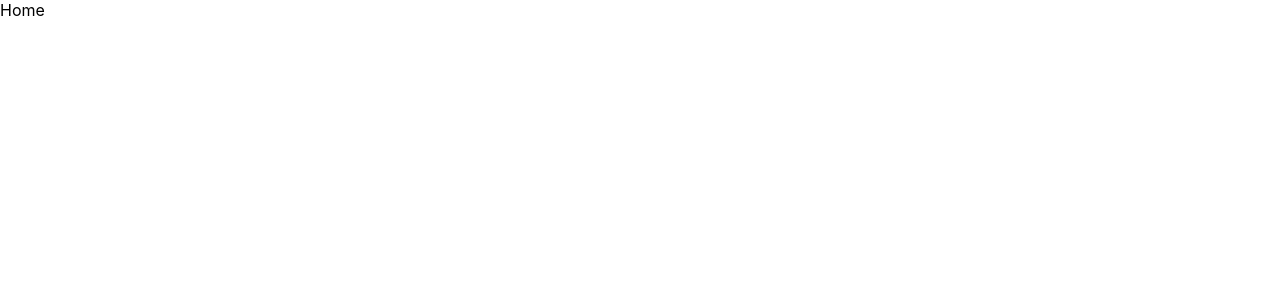
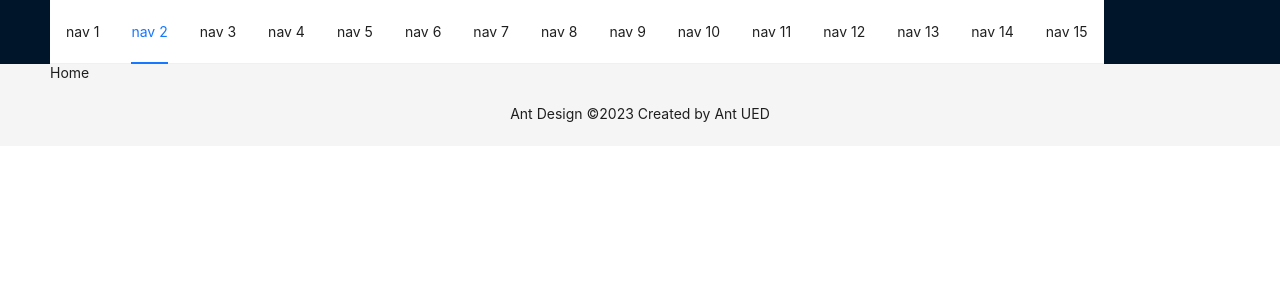
Before and after one commit to fengbanjiazhu/GraphQL-learn, a React (Create React App) app in the folder frontend/: page / in a window 1280 px wide. Shown: the top 300 px of the page. Built offline with nearby package versions, Linux system fonts and the light colour scheme.

Commit message:
add layout

```diff
--- a/frontend/package.json
+++ b/frontend/package.json
@@ -6,6 +6,7 @@
     "@testing-library/jest-dom": "^5.17.0",
     "@testing-library/react": "^13.4.0",
     "@testing-library/user-event": "^13.5.0",
+    "antd": "^5.11.1",
     "react": "^18.2.0",
     "react-dom": "^18.2.0",
     "react-router-dom": "^6.18.0",
--- a/frontend/src/App.js
+++ b/frontend/src/App.js
@@ -2,14 +2,17 @@ import { Route, Routes, BrowserRouter } from "react-router-dom";
 
 import Home from "./pages/Home";
 import Login from "./pages/Login";
+import WebLayout from "./components/WebLayout";
 
 function App() {
   return (
     <div className="App">
       <BrowserRouter>
         <Routes>
-          <Route path="/" element={<Home />} />
-          <Route path="/login" element={<Login />} />
+          <Route element={<WebLayout />}>
+            <Route path="/" element={<Home />} />
+            <Route path="/login" element={<Login />} />
+          </Route>
         </Routes>
       </BrowserRouter>
     </div>
--- /dev/null
+++ b/frontend/src/components/WebLayout.jsx
@@ -0,0 +1,46 @@
+import React from "react";
+import { Outlet } from "react-router-dom";
+import { Layout, Menu } from "antd";
+const { Header, Content, Footer } = Layout;
+
+const WebLayout = () => {
+  return (
+    <Layout className="layout">
+      <Header
+        style={{
+          display: "flex",
+          alignItems: "center",
+        }}
+      >
+        <div className="demo-logo" />
+        <Menu
+          theme="light"
+          mode="horizontal"
+          defaultSelectedKeys={["2"]}
+          items={new Array(15).fill(null).map((_, index) => {
+            const key = index + 1;
+            return {
+              key,
+              label: `nav ${key}`,
+            };
+          })}
+        />
+      </Header>
+      <Content
+        style={{
+          padding: "0 50px",
+        }}
+      >
+        <Outlet />
+      </Content>
+      <Footer
+        style={{
+          textAlign: "center",
+        }}
+      >
+        Ant Design ©2023 Created by Ant UED
+      </Footer>
+    </Layout>
+  );
+};
+export default WebLayout;
```
Also changed, not shown: frontend/src/pages/Bookings.jsx (added, +7 -0 lines), frontend/src/pages/Events.jsx (added, +7 -0 lines), 1 other file (tests, documents, lock files or other folders).
